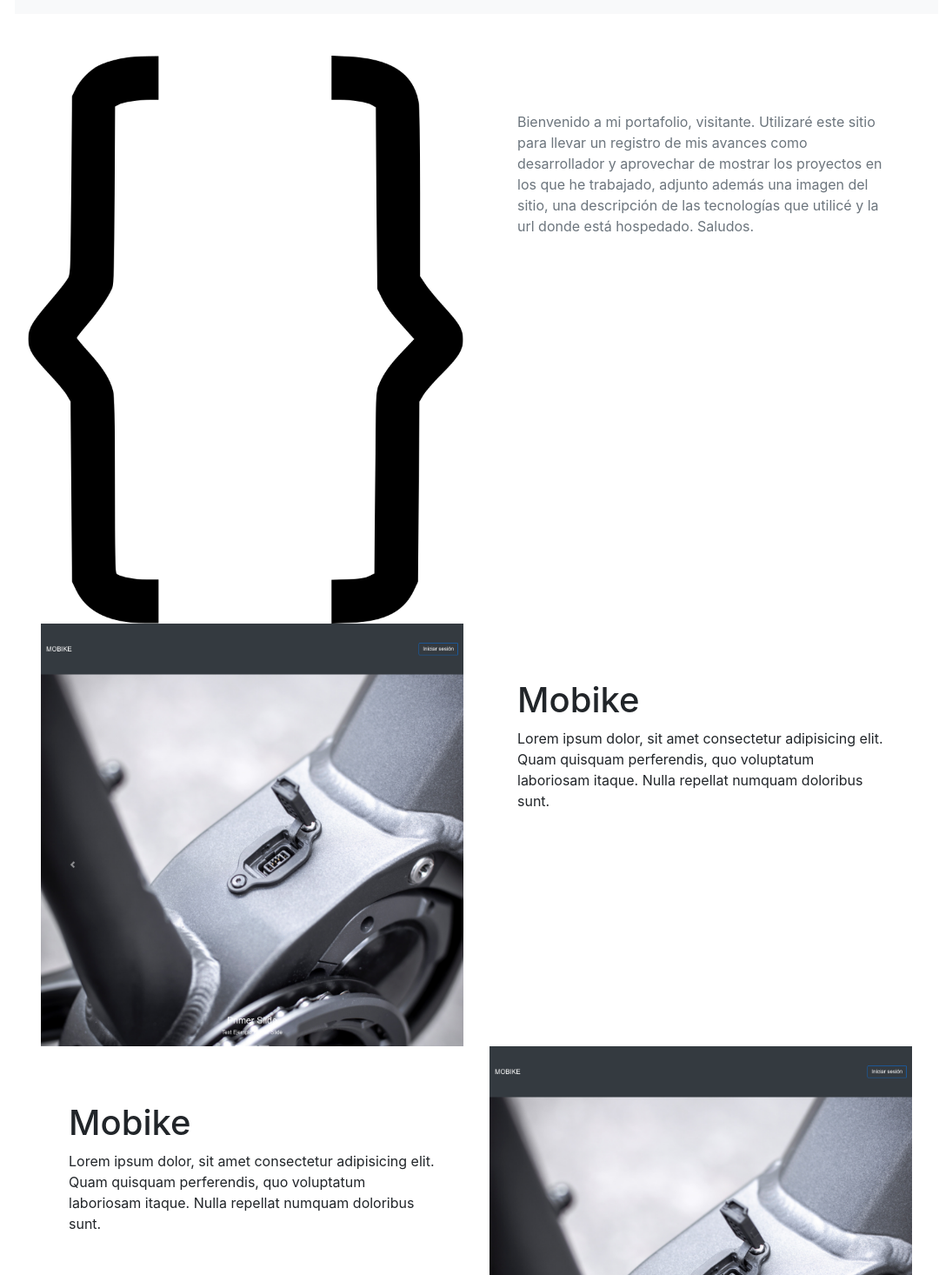
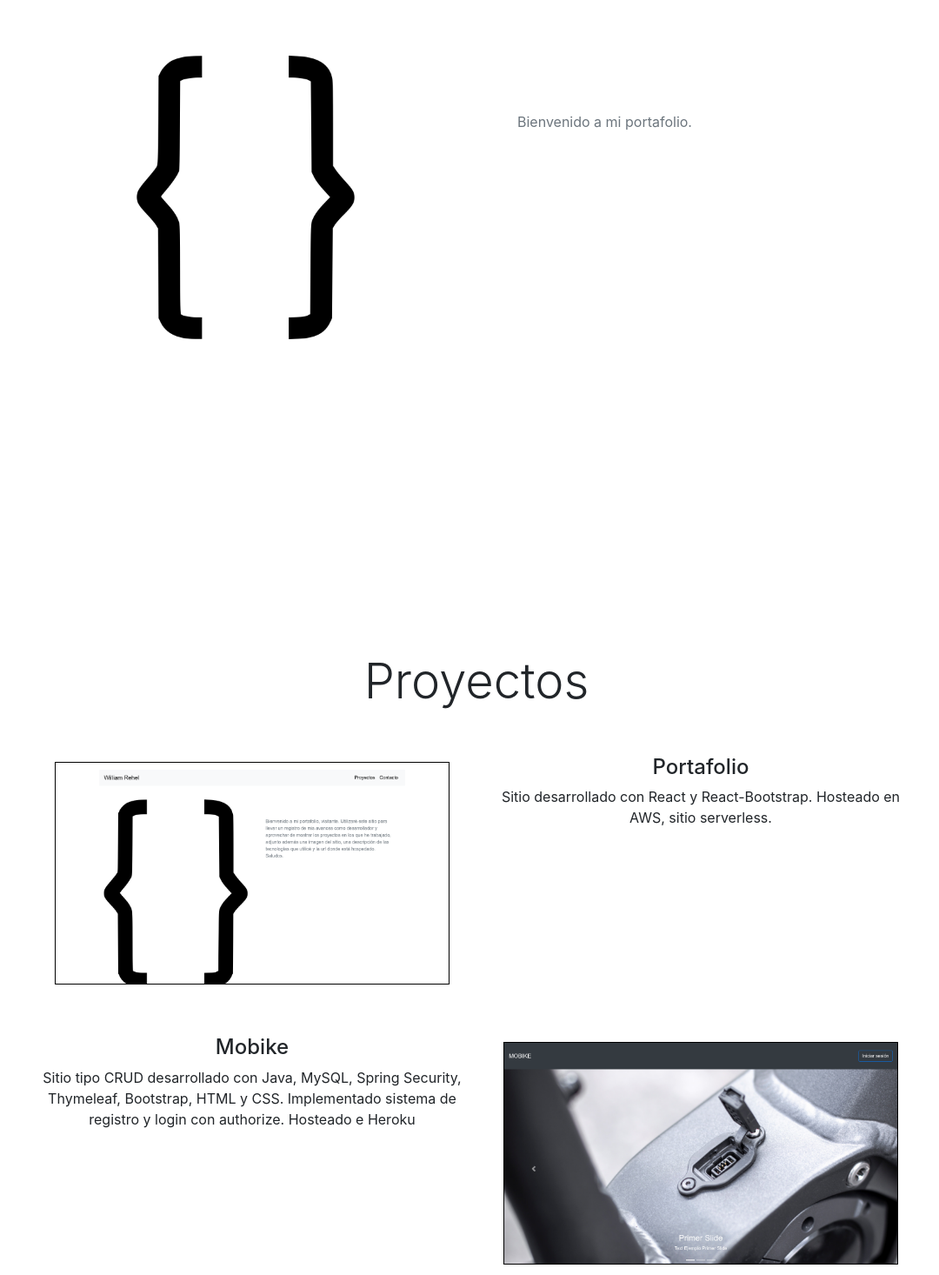
Before and after one commit to williamRR/portafolio, a React (Create React App) app: page / in a window 1280 px wide. Shown: the part 64-1530 px from the top of the page at 87% size, without its empty margins (92-1172 px from the left). Built offline with nearby package versions, Linux system fonts and the light colour scheme.

Commit message:
HandledStyles

```diff
--- a/src/components/FirstSection.js
+++ b/src/components/FirstSection.js
@@ -7,18 +7,26 @@ import Image from 'react-bootstrap/Image'
 import { Jumbotron } from 'react-bootstrap'
 
 const FirstSection = () => {
+
+  const classes = {
+    section: { marginBottom: "45vh"},
+    jumbotron: { background: "white" },
+    image: {width: "50%"}
+  }
+
   return (
-    <Container id="firstSection">
+    <Container id="firstSection" style={classes.section}>
       <Row>
-        <Col xs={12} md={6}>
-          <Image fluid src={logo} />
+        <Col xs={12} md={6} className="text-center">
+          <Image fluid style={classes.image} src={logo} />
         </Col>
         <Col xs={12} md={6}>
-          <Jumbotron style={{background: "white"}}>
-            <p className="text-muted">
-              Bienvenido a mi portafolio, visitante. Utilizaré este sitio para llevar un registro de mis avances como desarrollador y aprovechar de mostrar los proyectos en los que he trabajado, adjunto además una imagen del sitio, una descripción de las tecnologías que utilicé y la url donde está hospedado.
-              Saludos.
+          <Jumbotron style={classes.jumbotron} className="align-center">
+            <span class="align-middle">
+              <p className="text-muted">
+                Bienvenido a mi portafolio.
             </p>
+            </span>
           </Jumbotron>
         </Col>
       </Row>
--- a/src/components/Navigation.js
+++ b/src/components/Navigation.js
@@ -1,5 +1,4 @@
 import React from 'react'
-import './navigation.css'
 import Navbar from 'react-bootstrap/Navbar'
 import Nav from 'react-bootstrap/Nav'
 import Container from 'react-bootstrap/Container'
@@ -8,7 +7,7 @@ const Navigation = () => {
 
   return (
     <Container>
-      <Navbar bg="light" expand="md">
+      <Navbar stle={{background: "white"}}expand="md">
         <Navbar.Brand href="#home">William Rehel</Navbar.Brand>
         <Navbar.Toggle aria-controls="basic-navbar-nav" />
         <Navbar.Collapse id="basic-navbar-nav">
--- a/src/components/SecondSection.js
+++ b/src/components/SecondSection.js
@@ -4,20 +4,19 @@ import Site from './Site'
 const SecondSection = () => {
 
   const sectionStyle = {
-    // marginTop: "100vh",
-
+    //  marginTop: "20vh",
   }
 
   const websites = [{
-    title: "Mobike",
-    url: "https://mobikewr.herokuapp.com/",
-    image: "mobike.png",
-    description: "Lorem ipsum dolor, sit amet consectetur adipisicing elit. Quam quisquam perferendis, quo voluptatum laboriosam itaque. Nulla repellat numquam doloribus sunt."
+    title: "Portafolio",
+    url: "https://master.d2owlgqg0u74fe.amplifyapp.com/",
+    image: "portafolio.png",
+    description: "Sitio desarrollado con React y React-Bootstrap. Hosteado en AWS, sitio serverless."
   },{
     title: "Mobike",
     url: "https://mobikewr.herokuapp.com/",
     image: "mobike.png",
-    description: "Lorem ipsum dolor, sit amet consectetur adipisicing elit. Quam quisquam perferendis, quo voluptatum laboriosam itaque. Nulla repellat numquam doloribus sunt."
+    description: "Sitio tipo CRUD desarrollado con Java, MySQL, Spring Security, Thymeleaf, Bootstrap, HTML y CSS. Implementado sistema de registro y login con authorize. Hosteado e Heroku "
   },{
     title: "Mobike",
     url: "https://mobikewr.herokuapp.com/",
@@ -34,8 +33,10 @@ const SecondSection = () => {
     image: "mobike.png",
     description: "Lorem ipsum dolor, sit amet consectetur adipisicing elit. Quam quisquam perferendis, quo voluptatum laboriosam itaque. Nulla repellat numquam doloribus sunt."
   }]
+
   return (
-    <Container id="secondSection" style={sectionStyle}>
+    <Container id="secondSection" style={sectionStyle} className="text-center">
+      <h1 class="display-4">Proyectos</h1>
         {websites.map((site) => {
           return (
             <Site
--- a/src/components/Site.js
+++ b/src/components/Site.js
@@ -3,28 +3,34 @@ import Container from 'react-bootstrap/Container'
 import Row from 'react-bootstrap/Row'
 import Image from 'react-bootstrap/Image'
 import Col from 'react-bootstrap/Col'
-import { Jumbotron } from 'react-bootstrap'
+import Jumbotron from 'react-bootstrap/Jumbotron'
+import Nav from 'react-bootstrap/Nav'
 
 const Site = ({ site, reverse }) => {
 
-  const siteStyle={
-    // height: "75vh"
+  const classes = {
+    site: {marginTop: "50px",
+    marginBottom: "50px",},
+    jumbotron: { padding: 0, background: "white" },
+    image: {border: "1px solid black", objectFit:"cover"}
   }
 
   return (
-    <Container>
-      <Row className={reverse ? null : "flex-row-reverse"} style={siteStyle}>
+    <Container style={classes.site}>
+      <Row className={reverse ? null : "flex-row-reverse"} >
         <Col xs={12} md={6}>
-          <Image fluid src={site.image} />
+          <Nav.Link href={site.url}>
+            <Image style={classes.image} fluid src={site.image} />
+          </Nav.Link>
         </Col>
         <Col xs={12} md={6}>
-                  <Jumbotron style={{background: "white"}}>
-          <h1>{site.title}</h1>
-          <p>{site.description}</p>
-          {/* <a href={site.url}></a> */}
+          <Jumbotron style={classes.jumbotron}>
+            <h4>{site.title}</h4>
+            <p>{site.description}</p>
+            {/* <a ></a> */}
           </Jumbotron>
         </Col>
-        </Row>
+      </Row>
     </Container>
   )
 }
--- a/src/components/navigation.css
+++ /dev/null
@@ -1,3 +0,0 @@
-.Nav.Link {
-    color: black;
-}
```
Also changed, not shown: public/mobike.png, public/portafolio.png (added).
